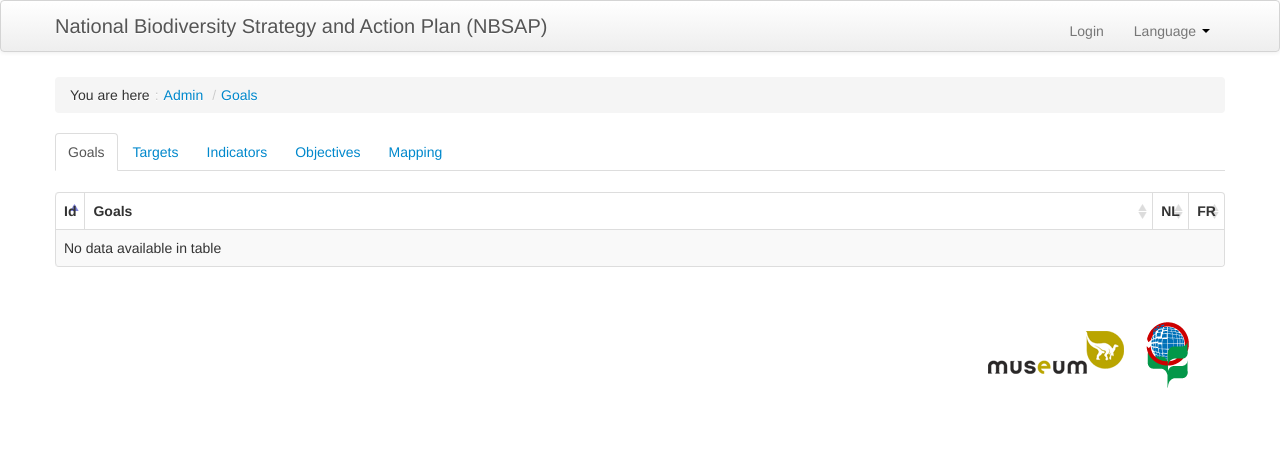
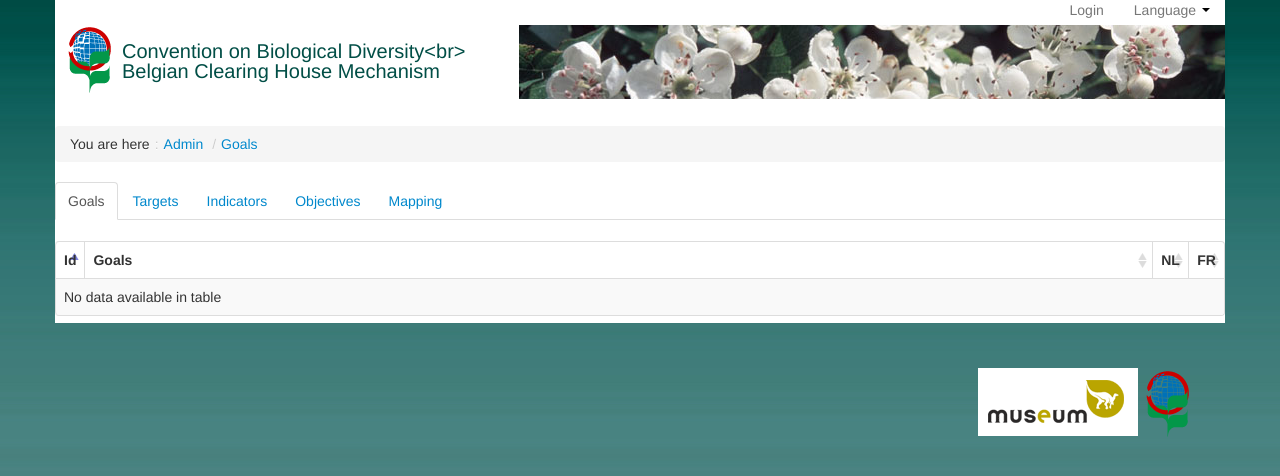
Before and after one commit to eaudeweb/nbsap, a Python web app: template nbsap/templates/goals/goals_listing.html in a window 1280 px wide. Shown: the top 476 px of the page. Run offline with Jinja, Linux system fonts and the light colour scheme; the template is opened without the code that fills it, so the values that code supplies are empty; some libraries are stand-ins or nearby versions.

Commit message:
re-style the header according to biodiv.be branding

```diff
--- a/nbsap/static/css/style.css
+++ b/nbsap/static/css/style.css
@@ -592,16 +592,27 @@ div.element_field {
 /* header */
 body {
     padding: 0px;
+	background: #4D8584 url('../bg.png') repeat-x;
 }
 
 .navbar-inner {
-    background: #eee; /* fallback color if gradients are not supported */
-    background: linear-gradient(top, white, #EEE);
-    background: -webkit-linear-gradient(top, white, #EEE);
-    background-image: -moz-linear-gradient(top, white, #EEE);
-    background-image: -o-linear-gradient(top, white, #EEE);
-    filter: progid:DXImageTransform.Microsoft.gradient(startColorstr='#ffffff', endColorstr='#EEE'); /* For Internet Explorer 5.5 - 7 */
-    -ms-filter: "progid:DXImageTransform.Microsoft.gradient(startColorstr=#ffffff, endColorstr=#EEE)"; /* For Internet Explorer 8 */
+	width: 1170px;
+	margin: 0 auto;
+	background: white;
+	padding: 0;
+	border: 0px;
+	border-radius: 0px;
+	-moz-border-radius: 0px;
+	-webkit-border-radius: 0px;
+}
+
+.navbar {
+	margin-bottom: 0;
+}
+
+.navbar-inner .container {
+	background: url('../024.jpg') no-repeat 100% -73%;
+	height: 99px;
 }
 
 @media (min-width: 1200px) {
@@ -617,12 +628,18 @@ body {
 }
 
 .navbar .brand {
-    color: #555;
+	width: 31%;
+	height: 50px;
     margin-top: 5px;
+	margin-left: 0;
+	padding-left: 67px;
+	padding-top: 36px;
+	color: #014E46;
+	background: url('../CHM_logo_45x70px.png') no-repeat 3% 72%;
 }
 
 .navbar .nav.top-menu {
-    margin-top: 10px;
+    margin-top: -10px;
 }
 
 .navbar .nav > li > a {
@@ -677,7 +694,8 @@ footer p {
 }
 
 .container.content {
-    margin-top: 25px;
+    padding-top: 25px;
+	background: #fff;
 }
 
 
--- a/nbsap/templates/layout.html
+++ b/nbsap/templates/layout.html
@@ -43,7 +43,7 @@
       <div class="navbar-inner">
         <div class="container">
           <a class="brand" href="{{ url_for('goals.homepage_goals') }}">
-            {{_('National Biodiversity Strategy and Action Plan (NBSAP)')}}
+            {{_('Convention on Biological Diversity<br> Belgian Clearing House Mechanism')}}
           </a>
             <ul class="nav pull-right top-menu">
               {% if g.user %}
```
Also changed, not shown: nbsap/static/024.jpg (added), nbsap/static/bg.png (added), 1 other file.
